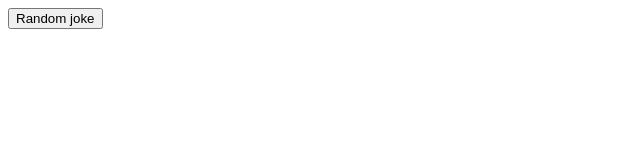
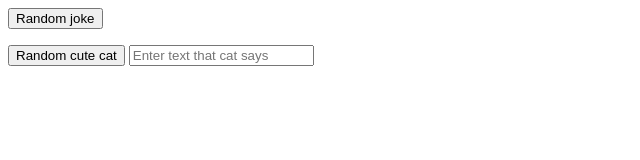
Before and after one commit to TanveerKalim-01/Activity-with-joke-api, a plain HTML site: page index.html in a window 1280 px wide. Shown: the whole page, without its empty margins (0-640 px from the left). Drawn offline with nearby package versions, Linux system fonts and the light colour scheme.

Commit message:
Update index.html

```diff
--- a/index.html
+++ b/index.html
@@ -3,7 +3,7 @@
 <head>
     <meta charset="UTF-8">
     <meta name="viewport" content="width=device-width, initial-scale=1.0">
-    <title>Get Joke</title>
+    <title>Assighnment</title>
 </head>
 <body>
     <script src="https://cdn.jsdelivr.net/npm/axios@1.1.2/dist/axios.min.js"></script>
@@ -11,6 +11,11 @@
         <button>Random joke</button>
         <p></p>
     </div>
+    <div id="r-cat">
+        <button>Random cute cat</button>
+        <input type="text" placeholder="Enter text that cat says"><br><br>
+        <img src="" alt="">
+    </div>
     <script src="app.js"></script>
 </body>
 </html>
```
